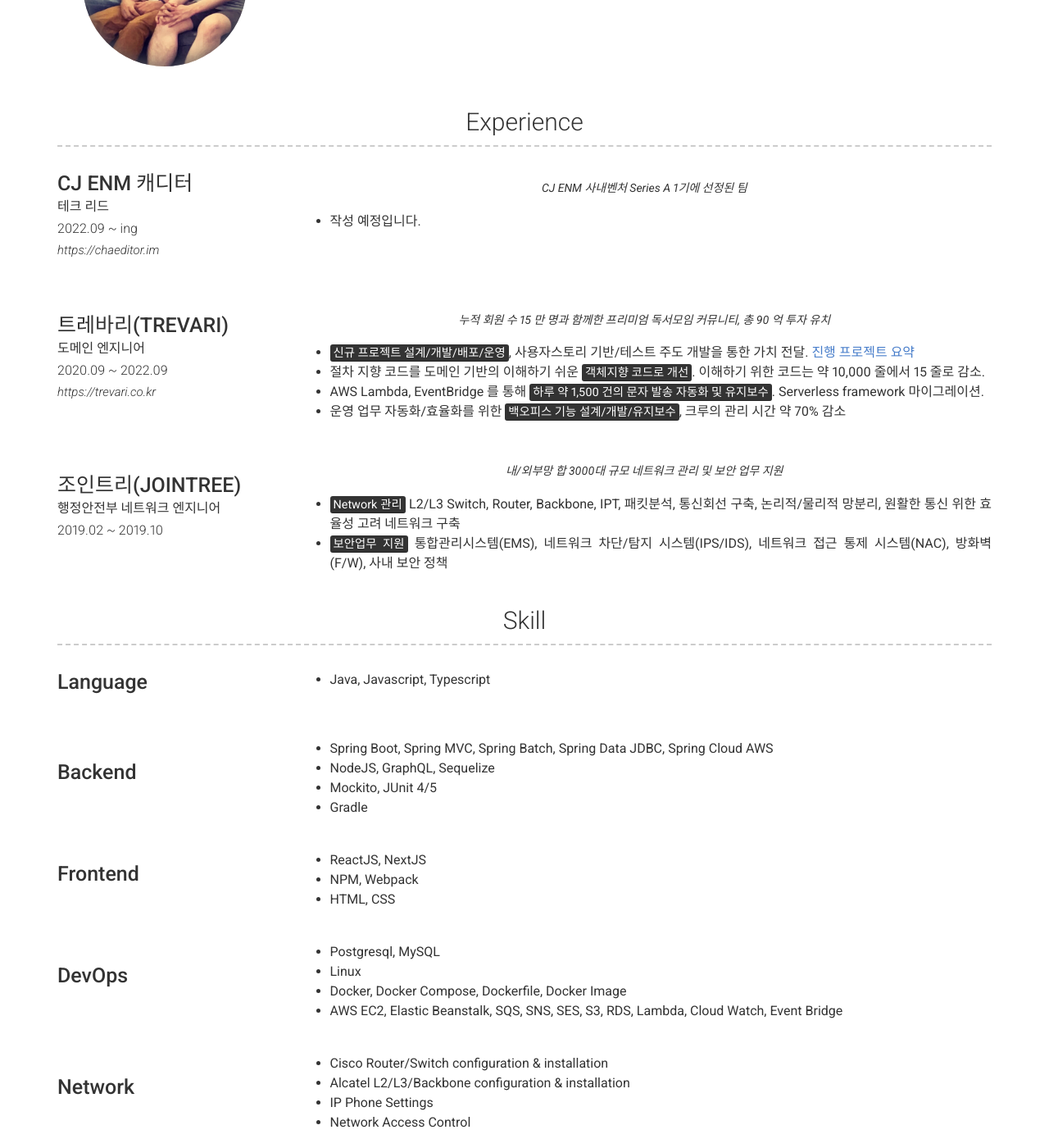
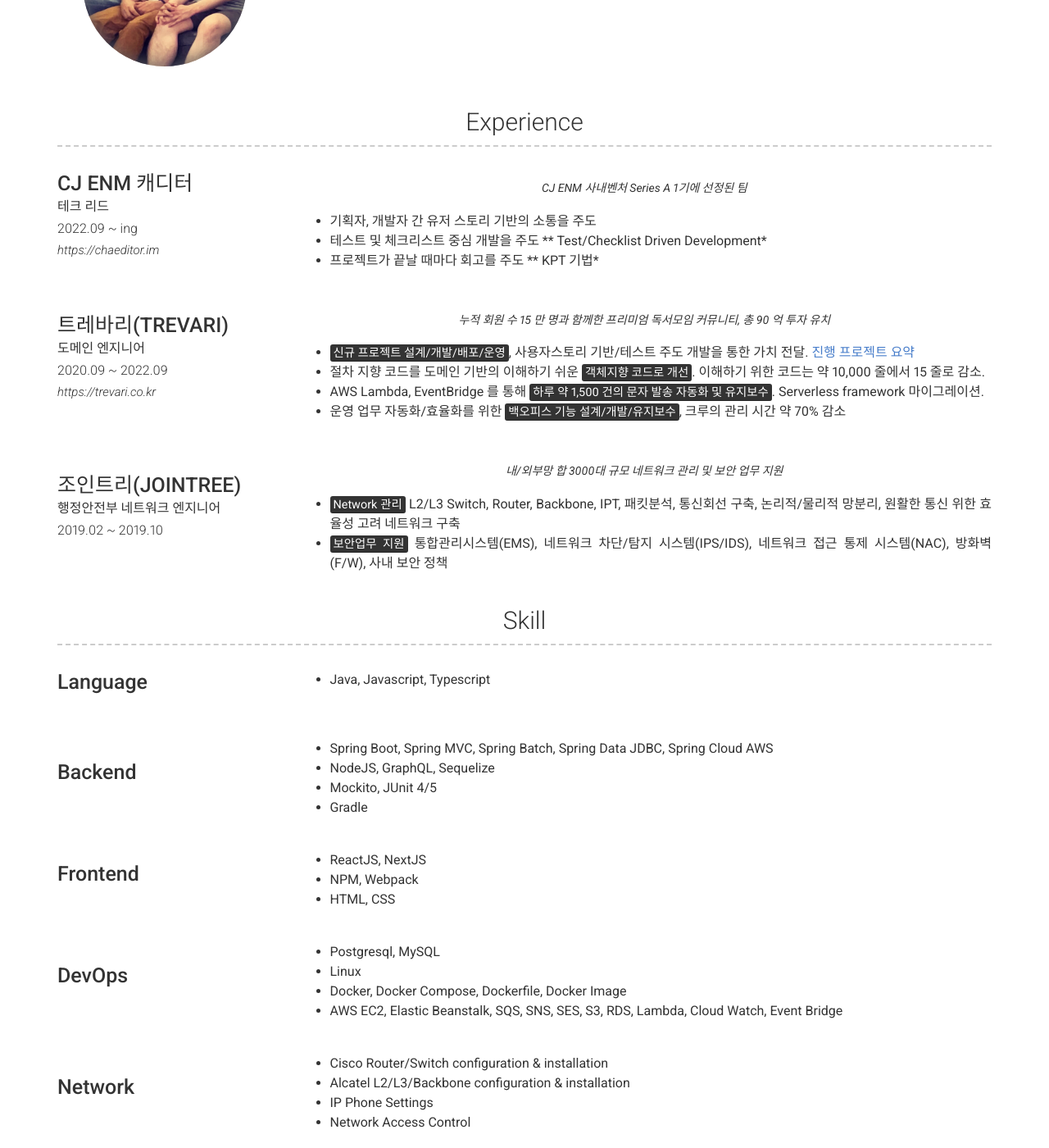
Before and after one commit to currenjin/resume, a Jekyll site: the page built from index.md, in a window 1280 px wide and 1400 px high, scrolled down 475 px. Shown: the whole window at 82% size. Built offline with Jekyll 4.4.1, drawn with Linux system fonts in a browser that asks for light colours; nearby versions of some CDN libraries; some of the changed text lies outside the part shown.

```diff
--- a/_config.yml
+++ b/_config.yml
@@ -69,7 +69,9 @@ content:
         quote: >
           CJ ENM 사내벤처 Series A 1기에 선정된 팀
         description: |
-          - 작성 예정입니다.
+          - 기획자, 개발자 간 유저 스토리 기반의 소통을 주도
+          - 테스트 및 체크리스트 중심 개발을 주도 ** Test/Checklist Driven Development*
+          - 프로젝트가 끝날 때마다 회고를 주도 ** KPT 기법*
       - layout: left
         title: 트레바리(TREVARI)
         sub_title: 도메인 엔지니어
@@ -134,11 +136,18 @@ content:
       - layout: left
         border: weak
         title: 캐디터(Chaeditor) MVP
-        link: https://currenjin.notion.site/CHAEDITOR-12564b2d2e294011969b10af041b7aaf
-        link_text: 자세히(현재 비공개)
+        link: https://currenjin.notion.site/CJ-ENM-CHAEDITOR-12564b2d2e294011969b10af041b7aaf
+        link_text: 자세히
         quote: >
         description: |
-          - 작성 예정
+          - API Controller 구현
+          - Domain/Application 구현
+          - Database Table 설계 및 정의
+          - Data Migration
+          - 서버 구축 및 배포 플로우 정의
+          - SSL 인증서 적용
+          - Google OAuth API 연동
+          - Frontend 작업 서포트
       - layout: left
         border: weak
         title: 평생교육원 전환
```
